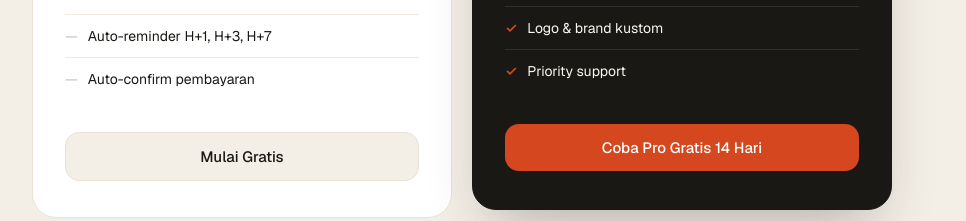
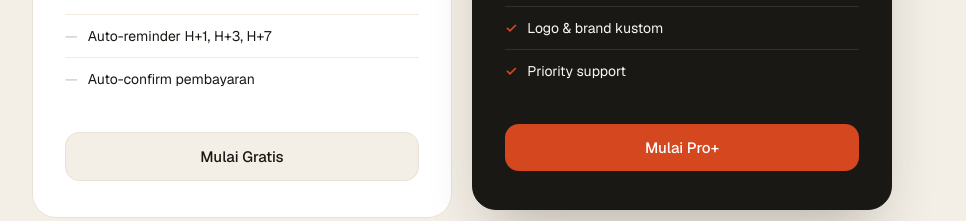
Before and after one commit to praharput/Tagiin-landing, a Next.js app: page / in a window 1280 px wide. Shown: the part 4220-4441 px from the top of the page, without its empty margins (178-1144 px from the left). Built offline with nearby package versions, Linux system fonts and the light colour scheme; no server answers.

Commit message:
initial landing page

```diff
--- a/components/Landing.tsx
+++ b/components/Landing.tsx
@@ -305,7 +305,7 @@ export default function Landing() {
                 <li><span className="cross">—</span> Auto-reminder H+1, H+3, H+7</li>
                 <li><span className="cross">—</span> Auto-confirm pembayaran</li>
               </ul>
-              <button className="price-btn free" onClick={() => document.getElementById('cta')?.scrollIntoView({ behavior: 'smooth' })}>Mulai Gratis</button>
+              <button className="price-btn free" onClick={() => window.location.href = 'https://app.tagiin.id/login?plan=free'}>Mulai Gratis</button>
             </div>
 
             {/* PRO */}
@@ -324,7 +324,7 @@ export default function Landing() {
                 <li><span className="check">✓</span> Logo & brand kustom</li>
                 <li><span className="check">✓</span> Priority support</li>
               </ul>
-              <button className="price-btn pro" onClick={() => document.getElementById('cta')?.scrollIntoView({ behavior: 'smooth' })}>Coba Pro Gratis 14 Hari</button>
+              <button className="price-btn pro" onClick={() => window.location.href = 'https://app.tagiin.id/login?plan=pro_plus'}>Mulai Pro+</button>
             </div>
           </div>
         </div>
```
